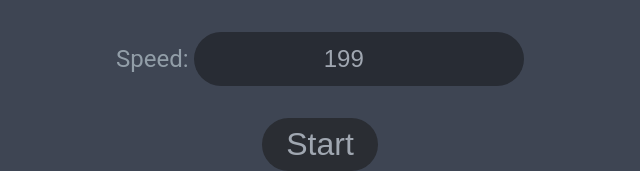
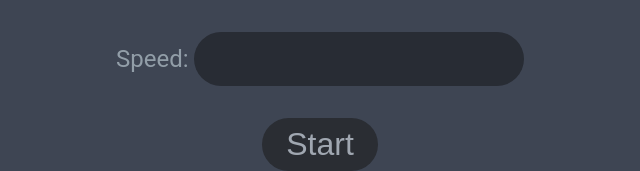
Before and after one commit to Qarls/letter-picker, a React (Create React App) app: page / in a window 1280 px wide. Shown: the top 171 px of the page, without its empty margins (320-960 px from the left). Built offline with nearby package versions, Linux system fonts and the light colour scheme.

Commit message:
letter array is now an object and can accept any data

```diff
--- a/src/App.js
+++ b/src/App.js
@@ -2,7 +2,9 @@ import { useState, useRef } from 'react';
 import './App.css';
 import { ReactPropTypes } from 'react';
 import Picker from './Components/Picker';
-const BASE_ALPHABET = [
+
+const BASE_ALPHABET = {
+  alphabet: [
   'A',
   'B',
   'C',
@@ -28,28 +30,27 @@ const BASE_ALPHABET = [
   'X',
   'Y',
   'Z',
-]
+]}
 
 function App() {
-  //const [speed, setSpeed] = useState(199)
+
   const speed = useRef()
 
   function handleChange(event) {
-    //setSpeed(event.target.value)
     speed.current = event.target.value
-
   }
 
   return (
     <>
       <label for='speed'>Speed: </label>
-      <input type='number' id='speed' onChange={handleChange} value='199'></input>
-      <Picker style={style} letters={BASE_ALPHABET} speedProp={speed.current}/>
+      <input type='number' id='speed' onChange={handleChange} value={speed.current}></input>
+      <Picker style={style} letters={BASE_ALPHABET.alphabet} speedProp={speed.current}/>
     </>
   );
 }
+
 const style = {
-  fontSize: '42px',
+  //fontSize: '42px',
 }
 
 
--- a/src/Components/Picker.js
+++ b/src/Components/Picker.js
@@ -10,7 +10,9 @@ const Picker = ({style, letters, speedProp}) => {
     return 0
   });
   const speed = useRef()
+
   speed.current = speedProp
+
   const nextLetter = () => {
     counter++
     if (counter >= letters.length) {
```
